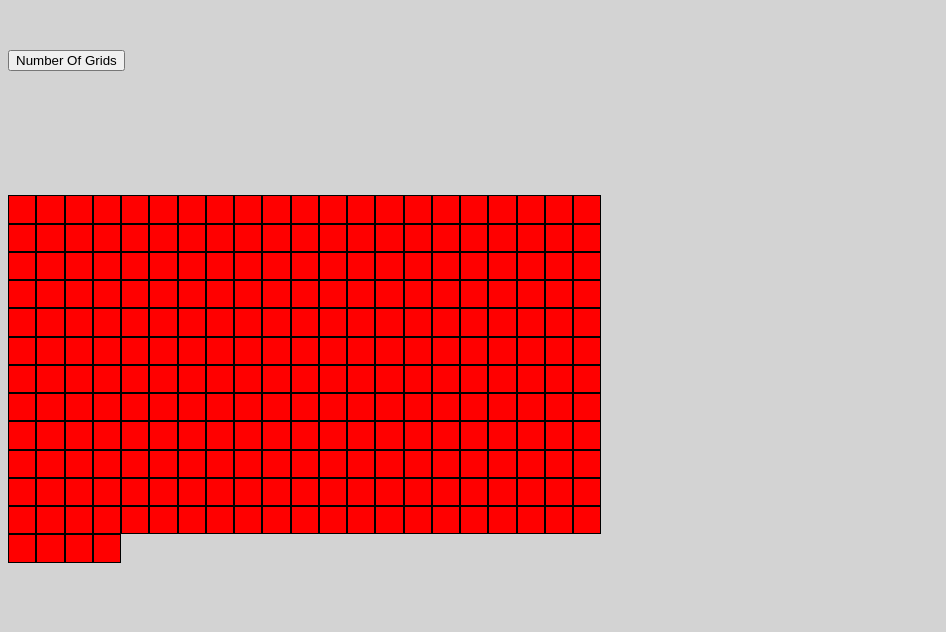
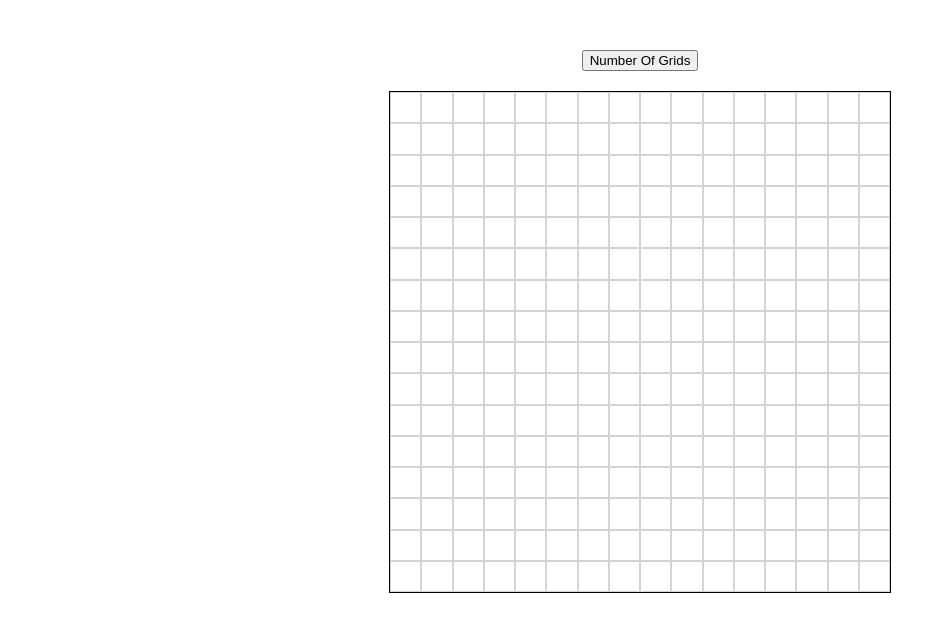
Before and after one commit to Zaibbee69/odin-etch-sketch, a plain HTML site: page index.html in a window 1280 px wide. Shown: the whole page, without its empty margins (0-946 px from the left). Drawn offline with Linux system fonts and the light colour scheme.

Commit message:
Finished

```diff
--- a/index.js
+++ b/index.js
@@ -1,39 +1,49 @@
 // Getting the container element
-const container  = document.querySelector('.container');
+const container = document.querySelector('.container');
 const numberOfGrid = document.querySelector(".number-of-grid");
 
 const CONTAINER_SIZE = 500;
 
+createGrid();
+
+numberOfGrid.addEventListener("click", () => {
+    let gridNumber = prompt("What's the Number Of Grid? Choose Between 1 to 100");
+    if (gridNumber < 1 || gridNumber > 100 || isNaN(gridNumber)) {
+        alert("Please enter a valid number between 1 and 100.");
+        return;
+    }
+    container.innerHTML = "";
+    createGrid(gridNumber);
+});
+
 // Creating the grid
-function createGrid()
-{
-    // Setting the count of the grid
-    let gridCount = 16;
+function createGrid(gridCount = 16) {
+
+    // Resetting the Grid playground
+    container.innerHTML = "";
 
     // Setting the size of the grid
     const gridSize = CONTAINER_SIZE / gridCount;
 
-    // For the rows
-    for ( let i = 0; i < gridCount * gridCount; i ++)
-    {
-        // Ok creating an element for each grid size
+    // Creating the grid elements
+    for (let i = 0; i < gridCount * gridCount; i++) {
+
+        // Creating an element for each grid size
         let gridElement = document.createElement('div');
 
         // Adding class to it
         gridElement.classList.add('grid-element');
 
-        // Ok so first we need to set the custom width and height of the grid element
-        gridElement.style.width = `${gridSize - 5}px`;
-        gridElement.style.height = `${gridSize - 5}px`;
+        // Setting the custom width and height of the grid element
+        gridElement.style.width = `${gridSize}px`;
+        gridElement.style.height = `${gridSize}px`;
 
         // Adding a hover property to the element
         gridElement.addEventListener("mouseover", () => {
             gridElement.style.backgroundColor = "blue";
-        })
+        });
 
-        // Now appending the child to the container
+        // Appending the element to the container
         container.appendChild(gridElement);
     }
 }
-
-createGrid();
--- a/styles.css
+++ b/styles.css
@@ -1,29 +1,33 @@
-body
-{
+body {
     box-sizing: border-box;
-    background-color: lightgray;
+    background-color: white;
+    margin: 0;
+    padding: 0;
 }
 
-.container
-{
+.container {
     display: flex;
     flex-wrap: wrap;
     align-content: center;
     gap: 0;
-
-    margin-top: 8px;
-
-    width: 600px;
-    height: 600px;
+    width: 500px; /* Match the CONTAINER_SIZE in JS */
+    height: 500px; /* Match the CONTAINER_SIZE in JS */
+    border: 1px solid black;
 }
 
 .main-container {
+    display: flex;
+    justify-content: center;
+    align-items: center;
+    flex-direction: column;
     margin-top: 50px;
-  }
+}
 
-.grid-element
-{
-    background-color: red;
-    border: 1px solid black;
+.buttons-container {
+    margin-bottom: 20px;
+}
 
+.grid-element {
+    border: 1px solid lightgrey;
+    box-sizing: border-box;
 }
```
